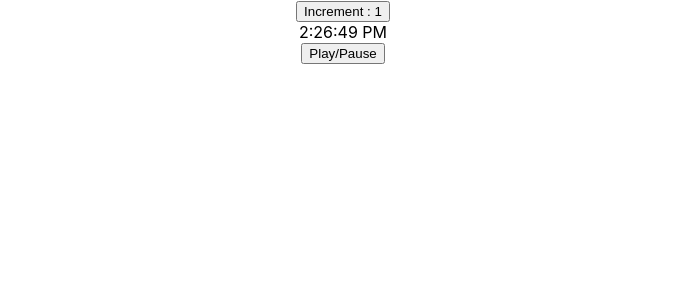
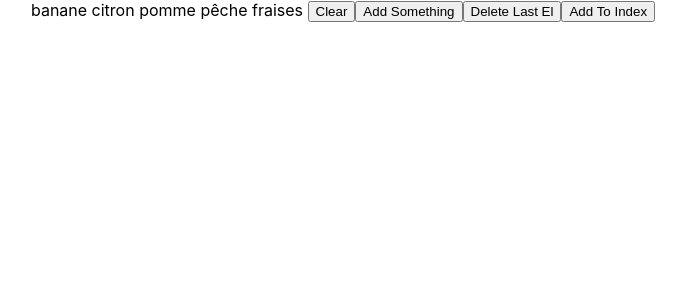
Before and after one commit to rebeccadumazert/react-hooks, a React (Create React App) app: page / in a window 1280 px wide. Shown: the top 300 px of the page, without its empty margins (297-983 px from the left). Built offline with nearby package versions, Linux system fonts and the light colour scheme.

Commit message:
add components in App

```diff
--- a/src/App.js
+++ b/src/App.js
@@ -1,11 +1,15 @@
 import React from 'react';
 import { Counter } from './components/Counter';
+import { UseToggle } from './components/UseToggle';
+import { UseArray } from './components/UseArray';
 import './App.css';
 
 function App() {
   return (
     <div className="App">
-      <Counter></Counter>
+      {/* <Counter></Counter> */}
+      {/* <UseToggle></UseToggle> */}
+      <UseArray></UseArray>
     </div>
   );
 }
```
